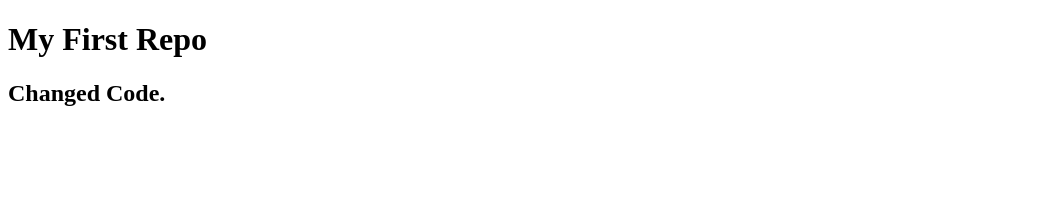
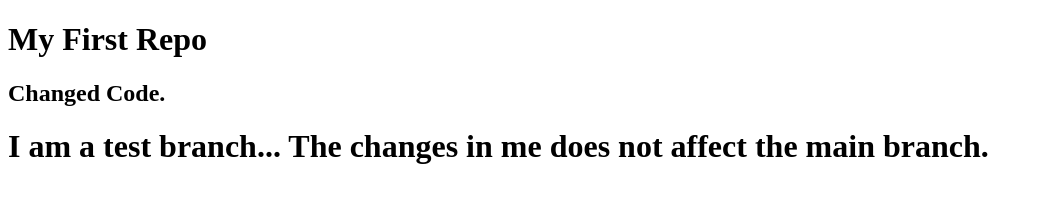
Before and after one commit to ShekhRaselMasrurAhmmadNissan/my-first-repo, a plain HTML site: page index.html in a window 1280 px wide. Shown: the whole page, without its empty margins (0-1043 px from the left). Drawn offline with Linux system fonts and the light colour scheme.

Commit message:
Testing branch in GitHub.

```diff
--- a/index.html
+++ b/index.html
@@ -9,5 +9,7 @@
 <body>
 	<h1>My First Repo</h1>
 	<h2>Changed Code.</h2>
+
+	<h1>I am a test branch... The changes in me does not affect the main branch.</h1>
 </body>
 </html>
```
